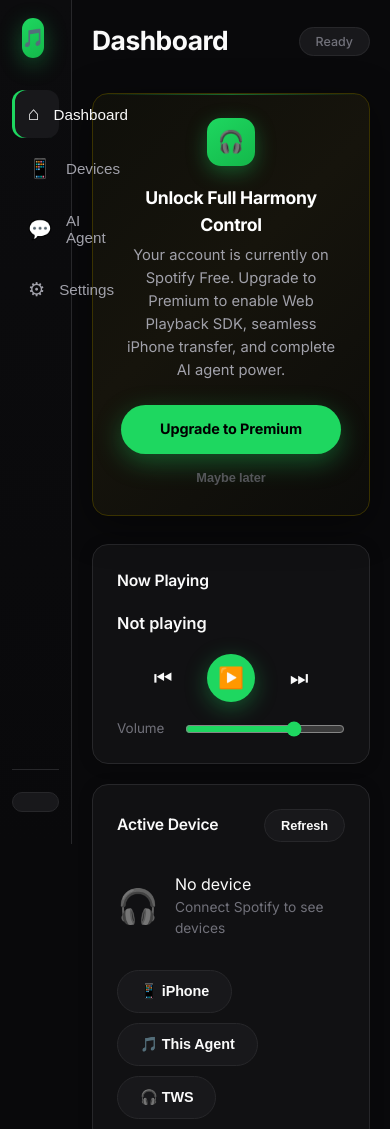
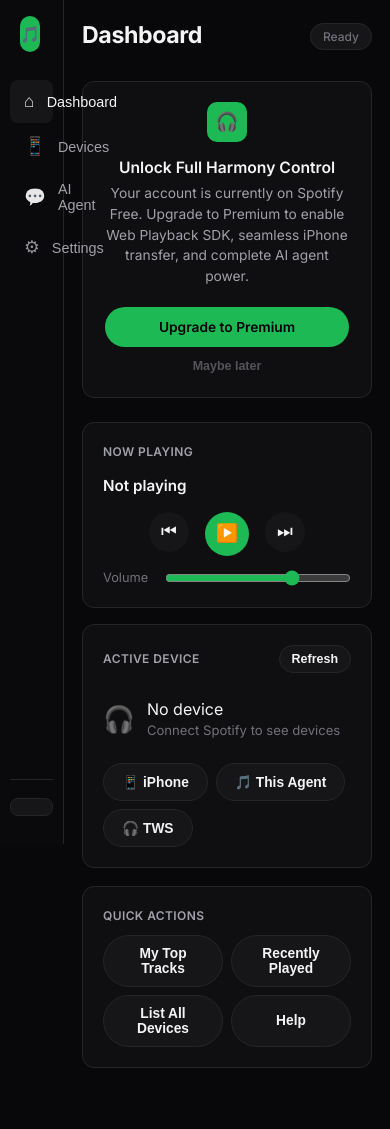
Before and after one commit to pointgoddesscc-sketch/harmony-ai-spotify-agent, a website built with Vite: page index.html in a window 390 px wide. Shown: the top 1129 px of the page. After the commit the page ends 1086 px from the top, so only its background shows below. Built offline with nearby package versions, Linux system fonts and the light colour scheme; no server answers.

Commit message:
Mature professional system UI – cleaner hierarchy, tighter spacing, enterprise feel, connector-ready structure

```diff
--- a/src/style.css
+++ b/src/style.css
@@ -1,47 +1,33 @@
 /* ============================================================
-   Harmony AI – Refined Color Palette
-   Soft • Balanced • High-contrast • Original
+   Harmony AI – Mature Professional System
+   Clean • Structured • Enterprise-ready
    OrgSuite Edition
    ============================================================ */
 
 :root {
-  /* Backgrounds – deeper and cleaner */
-  --bg: #09090b;
-  --surface: #111113;
-  --surface-2: #18181b;
-  --surface-3: #222226;
-
-  /* Borders */
-  --border: #27272a;
-  --border-light: #3f3f46;
-
-  /* Text */
-  --text: #fafafa;
+  --bg: #08080a;
+  --surface: #0f0f11;
+  --surface-2: #161618;
+  --surface-3: #1e1e21;
+  --border: #252528;
+  --border-light: #333338;
+  --text: #f4f4f5;
   --text-secondary: #a1a1aa;
   --muted: #71717a;
-
-  /* Primary – refined Spotify-inspired green */
-  --primary: #1ed760;
-  --primary-hover: #2ee66f;
-  --primary-soft: rgba(30, 215, 96, 0.14);
-  --primary-glow: rgba(30, 215, 96, 0.35);
-
-  /* Accent – soft violet for secondary actions */
-  --accent: #a78bfa;
-  --accent-soft: rgba(167, 139, 250, 0.12);
-
-  /* Warning / Free plan */
-  --warning: #fbbf24;
-  --warning-soft: rgba(251, 191, 36, 0.13);
-
-  /* Layout */
-  --sidebar-w: 272px;
-  --radius: 16px;
-  --radius-sm: 12px;
+  --primary: #1db954;
+  --primary-hover: #1ed760;
+  --primary-soft: rgba(29, 185, 84, 0.12);
+  --primary-glow: rgba(29, 185, 84, 0.28);
+  --accent: #8b5cf6;
+  --warning: #f59e0b;
+  --warning-soft: rgba(245, 158, 11, 0.12);
+  --sidebar-w: 260px;
+  --radius: 12px;
+  --radius-sm: 8px;
   --radius-full: 9999px;
   --font: 'Inter', -apple-system, BlinkMacSystemFont, 'Segoe UI', Roboto, sans-serif;
-  --shadow: 0 8px 32px rgba(0, 0, 0, 0.4);
-  --shadow-sm: 0 2px 14px rgba(0, 0, 0, 0.22);
+  --shadow: 0 4px 24px rgba(0, 0, 0, 0.35);
+  --shadow-sm: 0 1px 8px rgba(0, 0, 0, 0.2);
 }
 
 * { box-sizing: border-box; margin: 0; padding: 0; }
@@ -51,7 +37,7 @@ body {
   background: var(--bg);
   color: var(--text);
   min-height: 100vh;
-  line-height: 1.55;
+  line-height: 1.5;
   -webkit-font-smoothing: antialiased;
 }
 
@@ -60,11 +46,11 @@ body {
 /* ========== SIDEBAR ========== */
 .sidebar {
   width: var(--sidebar-w);
-  background: linear-gradient(180deg, #0c0c0e 0%, #09090b 100%);
+  background: #0a0a0c;
   border-right: 1px solid var(--border);
   display: flex;
   flex-direction: column;
-  padding: 28px 18px;
+  padding: 24px 14px;
   position: fixed;
   top: 0; left: 0; bottom: 0;
   z-index: 20;
@@ -73,56 +59,58 @@ body {
 .sidebar-logo {
   display: flex;
   align-items: center;
-  gap: 14px;
-  padding: 0 10px 32px;
+  gap: 12px;
+  padding: 0 10px 28px;
 }
 
 .logo-mark {
-  width: 40px; height: 40px;
-  background: linear-gradient(145deg, #1ed760 0%, #14b84a 100%);
-  border-radius: 14px;
+  width: 36px; height: 36px;
+  background: var(--primary);
+  border-radius: 10px;
   display: flex;
   align-items: center;
   justify-content: center;
-  font-size: 18px;
-  box-shadow: 0 6px 22px var(--primary-glow);
+  font-size: 16px;
+  color: #000;
+  font-weight: 700;
 }
 
 .logo-text {
-  font-weight: 700;
-  font-size: 1.2rem;
-  letter-spacing: -0.4px;
+  font-weight: 650;
+  font-size: 1.1rem;
+  letter-spacing: -0.3px;
 }
 
 .logo-sub {
-  font-size: 0.68rem;
+  font-size: 0.65rem;
   color: var(--muted);
   font-weight: 500;
-  margin-top: 2px;
-  letter-spacing: 0.2px;
+  margin-top: 1px;
+  text-transform: uppercase;
+  letter-spacing: 0.4px;
 }
 
 .sidebar-nav {
   display: flex;
   flex-direction: column;
-  gap: 6px;
+  gap: 2px;
   flex: 1;
 }
 
 .nav-item {
   display: flex;
   align-items: center;
-  gap: 14px;
+  gap: 12px;
   background: transparent;
   border: none;
   color: var(--text-secondary);
-  padding: 13px 16px;
+  padding: 11px 14px;
   border-radius: var(--radius-sm);
-  font-size: 0.95rem;
+  font-size: 0.9rem;
   font-weight: 500;
   cursor: pointer;
   text-align: left;
-  transition: all 0.2s ease;
+  transition: all 0.15s ease;
 }
 
 .nav-item:hover {
@@ -133,49 +121,48 @@ body {
 .nav-item.active {
   color: var(--text);
   background: var(--surface-2);
-  box-shadow: inset 3px 0 0 var(--primary);
 }
 
-.nav-icon { font-size: 1.2rem; width: 26px; text-align: center; }
+.nav-icon { font-size: 1.1rem; width: 22px; text-align: center; opacity: 0.9; }
 
 .sidebar-footer {
-  padding-top: 22px;
+  padding-top: 18px;
   border-top: 1px solid var(--border);
 }
 
 .user-chip {
   display: flex;
   align-items: center;
-  gap: 12px;
-  padding: 12px 14px;
-  margin-bottom: 14px;
+  gap: 10px;
+  padding: 10px 12px;
+  margin-bottom: 12px;
   border-radius: var(--radius-sm);
   background: var(--surface);
   border: 1px solid var(--border);
 }
 
 .user-avatar {
-  width: 40px; height: 40px;
+  width: 34px; height: 34px;
   border-radius: 50%;
-  background: linear-gradient(145deg, #1ed760, #128a3a);
+  background: var(--primary);
   color: #000;
   display: flex;
   align-items: center;
   justify-content: center;
   font-weight: 700;
-  font-size: 1rem;
+  font-size: 0.85rem;
 }
 
 .user-meta { display: flex; flex-direction: column; }
-.user-meta span:first-child { font-weight: 600; font-size: 0.92rem; }
+.user-meta span:first-child { font-weight: 600; font-size: 0.85rem; }
 
 .plan-badge {
-  font-size: 0.65rem;
-  padding: 3px 9px;
+  font-size: 0.62rem;
+  padding: 2px 7px;
   border-radius: var(--radius-full);
   font-weight: 600;
-  letter-spacing: 0.3px;
-  margin-top: 3px;
+  letter-spacing: 0.2px;
+  margin-top: 2px;
   display: inline-block;
 }
 
@@ -192,53 +179,51 @@ body {
 .dev-mode-badge {
   display: flex;
   align-items: center;
-  gap: 9px;
-  padding: 9px 14px;
-  margin-bottom: 14px;
-  border-radius: 10px;
+  gap: 8px;
+  padding: 8px 12px;
+  margin-bottom: 12px;
+  border-radius: 8px;
   background: var(--surface-2);
   border: 1px solid var(--border);
-  font-size: 0.72rem;
+  font-size: 0.7rem;
   color: var(--muted);
   font-weight: 500;
 }
 
 .dev-mode-badge .dot {
-  width: 8px; height: 8px;
+  width: 6px; height: 6px;
   border-radius: 50%;
   background: var(--warning);
-  box-shadow: 0 0 10px var(--warning);
 }
 
 .dev-mode-badge.premium .dot {
   background: var(--primary);
-  box-shadow: 0 0 10px var(--primary);
 }
 
 /* ========== CONTENT ========== */
 .content {
   margin-left: var(--sidebar-w);
   flex: 1;
-  padding: 32px 40px;
-  max-width: 1000px;
+  padding: 28px 36px;
+  max-width: 960px;
 }
 
 .topbar {
   display: flex;
   justify-content: space-between;
   align-items: center;
-  margin-bottom: 32px;
+  margin-bottom: 28px;
 }
 
 .topbar h1 {
-  font-size: 1.65rem;
-  font-weight: 700;
-  letter-spacing: -0.5px;
+  font-size: 1.45rem;
+  font-weight: 650;
+  letter-spacing: -0.4px;
 }
 
 .status {
-  font-size: 0.78rem;
-  padding: 6px 16px;
+  font-size: 0.75rem;
+  padding: 5px 12px;
   border-radius: var(--radius-full);
   background: var(--surface-2);
   color: var(--muted);
@@ -249,7 +234,7 @@ body {
 .status.online {
   background: var(--primary-soft);
   color: var(--primary);
-  border-color: rgba(30, 215, 96, 0.28);
+  border-color: rgba(29, 185, 84, 0.25);
 }
 
 .view { display: none; }
@@ -260,67 +245,56 @@ body {
   background: var(--surface);
   border: 1px solid var(--border);
   border-radius: var(--radius);
-  padding: 24px;
-  box-shadow: var(--shadow-sm);
-  transition: all 0.22s ease;
+  padding: 20px;
+  transition: border-color 0.15s;
 }
 
 .card:hover {
   border-color: var(--border-light);
-  box-shadow: var(--shadow);
 }
 
 .grid-2 {
   display: grid;
   grid-template-columns: 1fr 1fr;
-  gap: 20px;
+  gap: 16px;
 }
 
-@media (max-width: 860px) {
+@media (max-width: 840px) {
   .grid-2 { grid-template-columns: 1fr; }
-  .sidebar { width: 72px; padding: 18px 12px; }
+  .sidebar { width: 64px; padding: 16px 10px; }
   .sidebar-logo .logo-text, .logo-sub,
   .nav-item span:not(.nav-icon),
   .user-meta, .dev-mode-badge span,
   .sidebar-footer .btn { display: none; }
-  .content { margin-left: 72px; padding: 20px; }
+  .content { margin-left: 64px; padding: 18px; }
 }
 
 .panel-header {
   display: flex;
   justify-content: space-between;
   align-items: center;
-  margin-bottom: 16px;
+  margin-bottom: 14px;
 }
 
 .panel-header h3, .card h3 {
-  font-size: 0.98rem;
+  font-size: 0.75rem;
   font-weight: 600;
-  letter-spacing: -0.2px;
+  letter-spacing: 0.4px;
+  color: var(--text-secondary);
+  text-transform: uppercase;
 }
 
 /* ========== PREMIUM BANNER ========== */
 .premium-banner {
-  background: linear-gradient(135deg, #0f0f0a 0%, #16140c 45%, #0c0c0a 100%);
-  border: 1px solid #3a3200;
+  background: var(--surface);
+  border: 1px solid var(--border);
   border-radius: var(--radius);
-  padding: 24px 28px;
+  padding: 20px 22px;
   display: none;
   justify-content: space-between;
   align-items: center;
-  gap: 24px;
-  margin-bottom: 28px;
-  box-shadow: 0 10px 40px rgba(0, 0, 0, 0.45);
-  position: relative;
-  overflow: hidden;
-}
-
-.premium-banner::before {
-  content: '';
-  position: absolute;
-  top: 0; left: 0; right: 0;
-  height: 1px;
-  background: linear-gradient(90deg, transparent, rgba(30, 215, 96, 0.45), transparent);
+  gap: 20px;
+  margin-bottom: 24px;
 }
 
 .premium-banner.visible {
@@ -330,56 +304,55 @@ body {
 .premium-content {
   display: flex;
   align-items: flex-start;
-  gap: 18px;
+  gap: 14px;
   flex: 1;
 }
 
 .premium-icon {
-  width: 48px; height: 48px;
-  background: linear-gradient(145deg, #1ed760, #14b84a);
-  border-radius: 14px;
+  width: 40px; height: 40px;
+  background: var(--primary);
+  border-radius: 10px;
   display: flex;
   align-items: center;
   justify-content: center;
-  font-size: 1.35rem;
+  font-size: 1.15rem;
   flex-shrink: 0;
-  box-shadow: 0 6px 20px var(--primary-glow);
+  color: #000;
 }
 
 .premium-banner strong {
-  font-size: 1.1rem;
-  color: #fff;
+  font-size: 0.98rem;
+  color: var(--text);
   display: block;
-  margin-bottom: 6px;
-  letter-spacing: -0.3px;
+  margin-bottom: 4px;
+  font-weight: 600;
 }
 
 .premium-banner p {
   color: var(--text-secondary);
-  font-size: 0.92rem;
+  font-size: 0.86rem;
   margin: 0;
-  line-height: 1.55;
-  max-width: 440px;
+  line-height: 1.5;
+  max-width: 420px;
 }
 
 .premium-actions {
   display: flex;
   flex-direction: column;
-  gap: 10px;
+  gap: 8px;
   flex-shrink: 0;
 }
 
 .premium-actions .btn-primary {
   white-space: nowrap;
-  padding: 13px 24px;
-  box-shadow: 0 8px 26px var(--primary-glow);
-  font-weight: 700;
+  padding: 10px 18px;
+  font-weight: 600;
 }
 
 .premium-actions .btn-ghost {
-  font-size: 0.8rem;
+  font-size: 0.78rem;
   opacity: 0.7;
-  padding: 6px;
+  padding: 4px;
 }
 
 @media (max-width: 640px) {
@@ -398,107 +371,106 @@ body {
 /* ========== TRACK & PLAYER ========== */
 .track-info {
   display: flex;
-  gap: 18px;
+  gap: 14px;
   align-items: center;
-  margin: 18px 0;
+  margin: 14px 0;
 }
 
 .track-info img {
-  width: 72px; height: 72px;
-  border-radius: 12px;
+  width: 56px; height: 56px;
+  border-radius: 8px;
   object-fit: cover;
-  box-shadow: var(--shadow-sm);
 }
 
-.track-info p { font-weight: 600; font-size: 1.02rem; }
-.muted { color: var(--muted); font-size: 0.86rem; font-weight: 400 !important; }
+.track-info p { font-weight: 600; font-size: 0.95rem; }
+.muted { color: var(--muted); font-size: 0.82rem; font-weight: 400 !important; }
 
 .player-controls {
   display: flex;
   justify-content: center;
-  gap: 20px;
-  margin: 16px 0;
+  gap: 16px;
+  margin: 12px 0;
 }
 
 .btn-icon {
-  background: transparent;
+  background: var(--surface-2);
   border: none;
-  font-size: 1.3rem;
+  font-size: 1.1rem;
   cursor: pointer;
   color: var(--text);
-  width: 48px; height: 48px;
+  width: 40px; height: 40px;
   border-radius: 50%;
   display: flex;
   align-items: center;
   justify-content: center;
-  transition: all 0.18s;
+  transition: all 0.15s;
 }
 
-.btn-icon:hover { background: var(--surface-2); transform: scale(1.05); }
+.btn-icon:hover { background: var(--surface-3); }
 .btn-play {
   background: var(--primary);
   color: #000;
-  box-shadow: 0 6px 22px var(--primary-glow);
+  width: 44px; height: 44px;
 }
-.btn-play:hover { background: var(--primary-hover); transform: scale(1.08); }
+.btn-play:hover { background: var(--primary-hover); }
 
 .volume-row {
   display: flex;
   align-items: center;
-  gap: 14px;
-  margin-top: 12px;
+  gap: 12px;
+  margin-top: 10px;
 }
 
-.volume-row label { font-size: 0.84rem; color: var(--muted); min-width: 54px; }
+.volume-row label { font-size: 0.8rem; color: var(--muted); min-width: 50px; }
 .volume-row input[type=range] { flex: 1; accent-color: var(--primary); }
 
 /* ========== DEVICES ========== */
 .active-device {
   display: flex;
-  gap: 16px;
+  gap: 12px;
   align-items: center;
-  padding: 14px 0;
+  padding: 10px 0;
 }
 
-.device-icon { font-size: 2.1rem; }
+.device-icon { font-size: 1.6rem; }
 
 .quick-transfer {
   display: flex;
   flex-wrap: wrap;
-  gap: 10px;
-  margin-top: 16px;
+  gap: 8px;
+  margin-top: 12px;
 }
 
-.device-list { list-style: none; margin-top: 10px; }
+.device-list { list-style: none; margin-top: 8px; }
 
 .device-list li {
-  padding: 14px 16px;
+  padding: 11px 14px;
   border-radius: var(--radius-sm);
-  margin-bottom: 6px;
-  font-size: 0.94rem;
+  margin-bottom: 4px;
+  font-size: 0.9rem;
   cursor: pointer;
   display: flex;
   justify-content: space-between;
   align-items: center;
-  transition: all 0.18s;
+  transition: all 0.15s;
   border: 1px solid transparent;
 }
 
 .device-list li:hover { background: var(--surface-2); }
 .device-list li.active {
   background: var(--primary-soft);
-  border-color: rgba(30, 215, 96, 0.3);
+  border-color: rgba(29, 185, 84, 0.25);
   color: var(--primary);
 }
 
 .info-list {
   list-style: none;
-  font-size: 0.9rem;
+  font-size: 0.86rem;
   color: var(--muted);
 }
 
 .info-list li {
-  padding: 10px 0;
+  padding: 8px 0;
   border-bottom: 1px solid var(--border);
 }
 
@@ -506,16 +478,16 @@ body {
 
 /* ========== CHAT ========== */
 .chat-messages {
-  min-height: 400px;
-  max-height: 520px;
+  min-height: 360px;
+  max-height: 480px;
   overflow-y: auto;
-  background: #09090b;
+  background: var(--bg);
   border-radius: var(--radius-sm);
-  padding: 20px;
+  padding: 16px;
   display: flex;
   flex-direction: column;
-  gap: 16px;
-  margin: 16px 0;
+  gap: 12px;
+  margin: 12px 0;
   border: 1px solid var(--border);
 }
 
@@ -523,12 +495,12 @@ body {
 .message.user { justify-content: flex-end; }
 
 .bubble {
-  max-width: 80%;
-  padding: 12px 18px;
-  border-radius: 18px;
-  font-size: 0.94rem;
+  max-width: 82%;
+  padding: 10px 14px;
+  border-radius: 14px;
+  font-size: 0.9rem;
   white-space: pre-wrap;
-  line-height: 1.5;
+  line-height: 1.45;
 }
 
 .message.agent .bubble {
@@ -543,23 +515,22 @@ body {
   font-weight: 500;
 }
 
-.chat-form { display: flex; gap: 12px; }
+.chat-form { display: flex; gap: 10px; }
 
 .chat-form input {
   flex: 1;
-  background: #09090b;
+  background: var(--bg);
   border: 1px solid var(--border);
   border-radius: var(--radius-full);
-  padding: 14px 22px;
+  padding: 11px 18px;
   color: var(--text);
-  font-size: 0.94rem;
+  font-size: 0.9rem;
   outline: none;
-  transition: border-color 0.2s, box-shadow 0.2s;
+  transition: border-color 0.15s;
 }
 
 .chat-form input:focus {
   border-color: var(--primary);
-  box-shadow: 0 0 0 3px rgba(30, 215, 96, 0.18);
 }
 .chat-form input:disabled { opacity: 0.4; }
 
@@ -568,19 +539,19 @@ body {
   display: flex;
   justify-content: space-between;
   align-items: center;
-  padding: 16px 0;
+  padding: 14px 0;
   border-bottom: 1px solid var(--border);
 }
 
 .settings-row:last-child { border-bottom: none; }
-.settings-row strong { font-size: 0.94rem; }
+.settings-row strong { font-size: 0.9rem; }
 .settings-row a { color: var(--primary); text-decoration: none; }
 
 .switch {
   position: relative;
   display: inline-block;
-  width: 46px;
-  height: 26px;
+  width: 42px;
+  height: 24px;
 }
 
 .switch input { opacity: 0; width: 0; height: 0; }
@@ -590,37 +561,36 @@ body {
   cursor: pointer;
   top: 0; left: 0; right: 0; bottom: 0;
   background: #333;
-  border-radius: 26px;
-  transition: 0.22s;
+  border-radius: 24px;
+  transition: 0.2s;
 }
 
 .slider:before {
   position: absolute;
   content: "";
-  height: 20px; width: 20px;
+  height: 18px; width: 18px;
   left: 3px; bottom: 3px;
   background: white;
   border-radius: 50%;
-  transition: 0.22s;
+  transition: 0.2s;
 }
 
 input:checked + .slider { background: var(--primary); }
-input:checked + .slider:before { transform: translateX(20px); }
+input:checked + .slider:before { transform: translateX(18px); }
 
 /* ========== BUTTONS ========== */
 .btn {
   border: none;
   border-radius: var(--radius-full);
-  padding: 12px 22px;
-  font-size: 0.9rem;
+  padding: 10px 18px;
+  font-size: 0.86rem;
   font-weight: 600;
   cursor: pointer;
-  transition: all 0.2s ease;
+  transition: all 0.15s ease;
   text-decoration: none;
   display: inline-flex;
   align-items: center;
   justify-content: center;
-  letter-spacing: -0.1px;
 }
 
 .btn-block { width: 100%; margin-top: 6px; }
@@ -630,10 +600,8 @@ input:checked + .slider:before { transform: translateX(20px); }
 }
 .btn-primary:hover {
   background: var(--primary-hover);
-  transform: translateY(-1px);
-  box-shadow: 0 8px 24px var(--primary-glow);
 }
-.btn-primary:disabled { opacity: 0.4; cursor: not-allowed; transform: none; box-shadow: none; }
+.btn-primary:disabled { opacity: 0.4; cursor: not-allowed; }
 
 .btn-secondary {
   background: var(--surface-2);
@@ -642,24 +610,57 @@ input:checked + .slider:before { transform: translateX(20px); }
 }
 .btn-secondary:hover {
   background: var(--surface-3);
-  border-color: var(--border-light);
 }
 
 .btn-ghost { background: transparent; color: var(--muted); }
 .btn-ghost:hover { color: var(--text); }
-.btn-sm { padding: 8px 16px; font-size: 0.8rem; }
+.btn-sm { padding: 6px 12px; font-size: 0.78rem; }
 
 .action-grid {
   display: grid;
   grid-template-columns: 1fr 1fr;
-  gap: 12px;
-  margin-top: 12px;
+  gap: 8px;
+  margin-top: 10px;
 }
 
 .hidden { display: none !important; }
 
-/* Soft scrollbar */
-::-webkit-scrollbar { width: 6px; }
+/* Connector status row */
+.connector-row {
+  display: flex;
+  align-items: center;
+  justify-content: space-between;
+  padding: 12px 0;
+  border-bottom: 1px solid var(--border);
+}
+
+.connector-row:last-child { border-bottom: none; }
+
+.connector-info {
+  display: flex;
+  align-items: center;
+  gap: 12px;
+}
+
+.connector-icon {
+  width: 32px; height: 32px;
+  border-radius: 8px;
+  background: var(--surface-2);
+  display: flex;
+  align-items: center;
+  justify-content: center;
+  font-size: 0.9rem;
+}
+
+.connector-status {
+  font-size: 0.72rem;
+  padding: 3px 8px;
+  border-radius: var(--radius-full);
+  background: var(--primary-soft);
+  color: var(--primary);
+  font-weight: 500;
+}
+
+::-webkit-scrollbar { width: 5px; }
 ::-webkit-scrollbar-track { background: transparent; }
-::-webkit-scrollbar-thumb { background: #333; border-radius: 3px; }
-::-webkit-scrollbar-thumb:hover { background: #444; }
+::-webkit-scrollbar-thumb { background: #2a2a2e; border-radius: 3px; }
```
